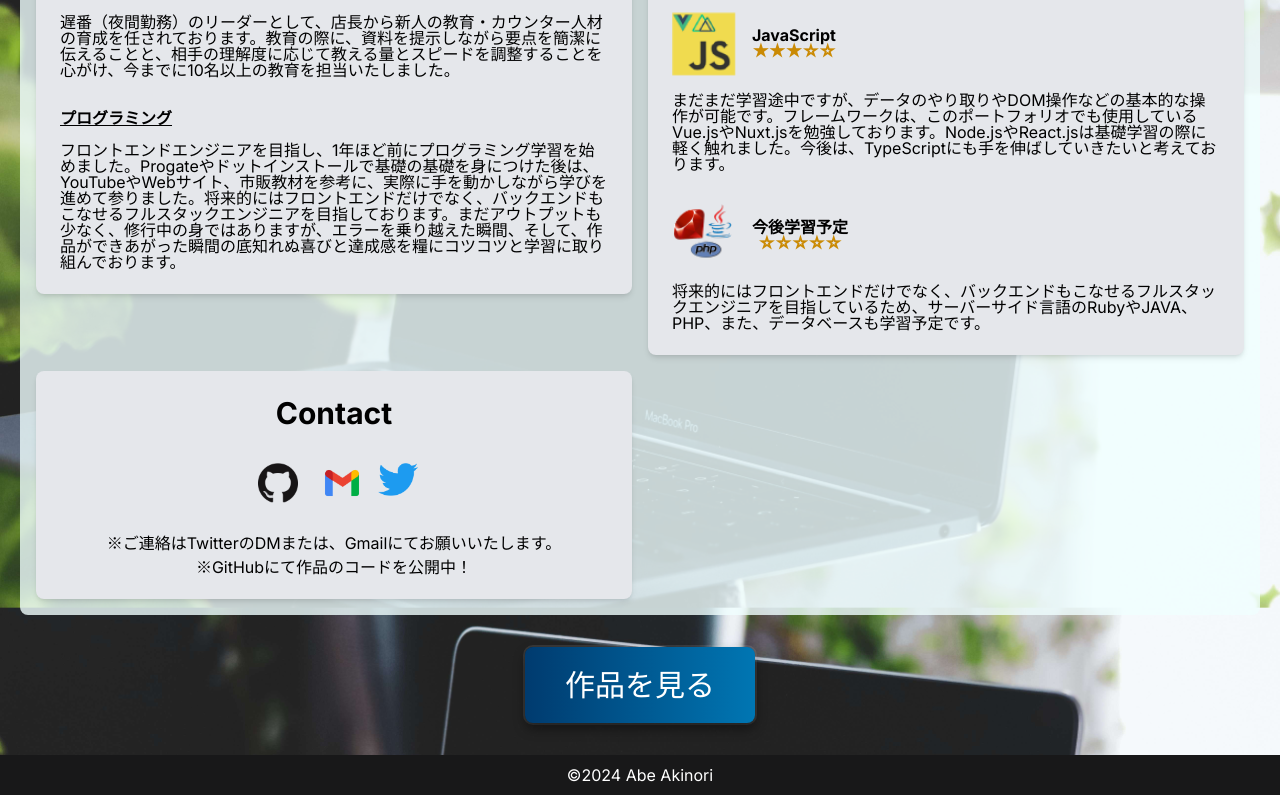
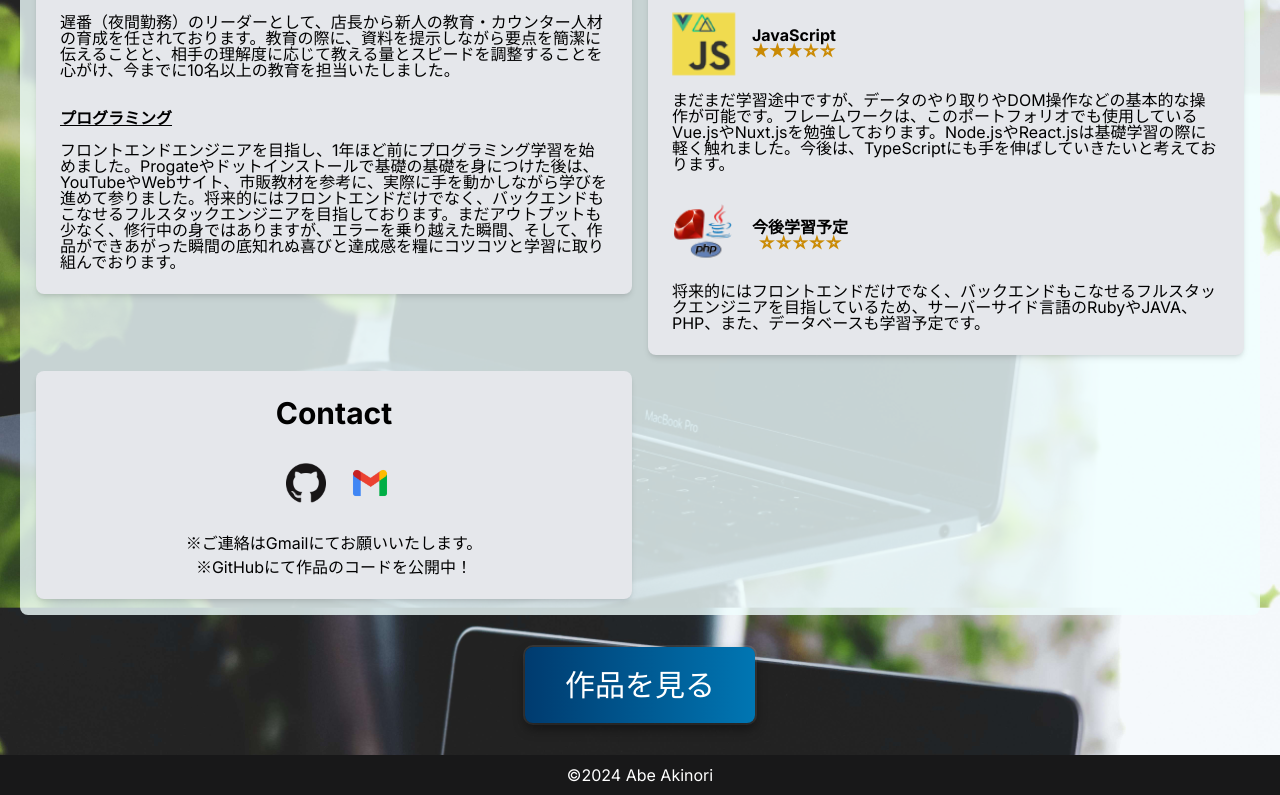
Before and after one commit to Akinori99/my-next-portfolio, a Next.js app: page /about in a window 1280 px wide. Shown: the part 1099-1894 px from the top of the page. Built offline with nearby package versions, Linux system fonts and the light colour scheme.

Commit message:
♻️ Delete contact.json & Twitter relationship

```diff
--- a/app/components/about/ContactSection.jsx
+++ b/app/components/about/ContactSection.jsx
@@ -12,12 +12,7 @@ const contactItems = [
     href: 'mailto:akinori.work99@gmail.com',
     src: '/img/gmail.png',
     alt: 'Gmail',
-  },
-  {
-    href: 'https://twitter.com/Akinori_99?ref_src=twsrc%5Etfw',
-    src: '/img/twitter.png',
-    alt: 'Twitter',
-  },
+  }
 ];
 
 export default function ContactSection() {
@@ -34,7 +29,7 @@ export default function ContactSection() {
           />
         ))}
       </div>
-      <p className="mt-8">※ご連絡はTwitterのDMまたは、Gmailにてお願いいたします。</p>
+      <p className="mt-8">※ご連絡はGmailにてお願いいたします。</p>
       <p className="mt-2">※GitHubにて作品のコードを公開中！</p>
     </div>
   );
```
Also changed, not shown: public/contact.json (deleted, +0 -17 lines), public/img/twitter.png (deleted).
